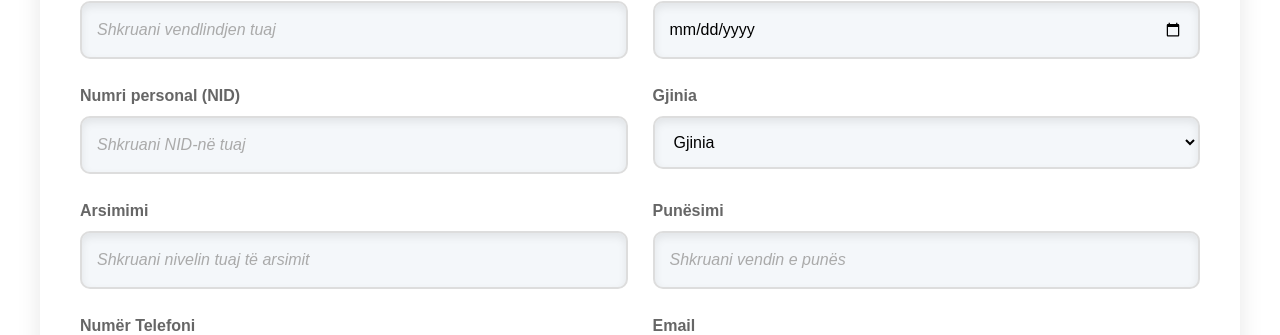
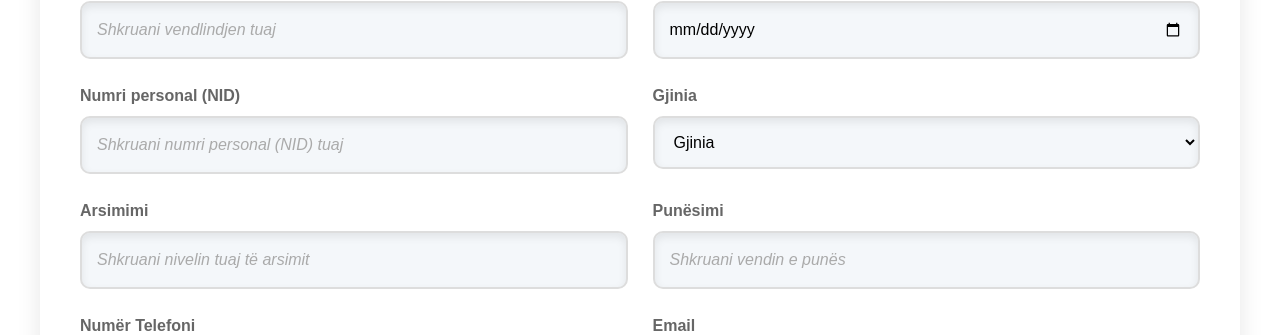
Before and after one commit to KlajdiMexhaj/LevizjaDjathtas1912, a Django app: page /anetarsimi/ in a window 1280 px wide. Shown: the part 526-861 px from the top of the page. Run offline with Django 5.2, Linux system fonts and the light colour scheme; some libraries are stand-ins or nearby versions.

Commit message:
Anetarsimi Commit PAGE3

```diff
--- a/djathtasApp/templates/anetarsimi.html
+++ b/djathtasApp/templates/anetarsimi.html
@@ -40,7 +40,7 @@
         </div>
         <div class="form-group">
             <label for="nid">Numri personal (NID)</label>
-            <input type="text" id="nid" name="nid" placeholder="Shkruani NID-në tuaj" required>
+            <input type="text" id="nid" name="nid" placeholder="Shkruani numri personal (NID) tuaj" required>
         </div>
         <div class="form-group">
             <label for="gjinia">Gjinia</label>
```
